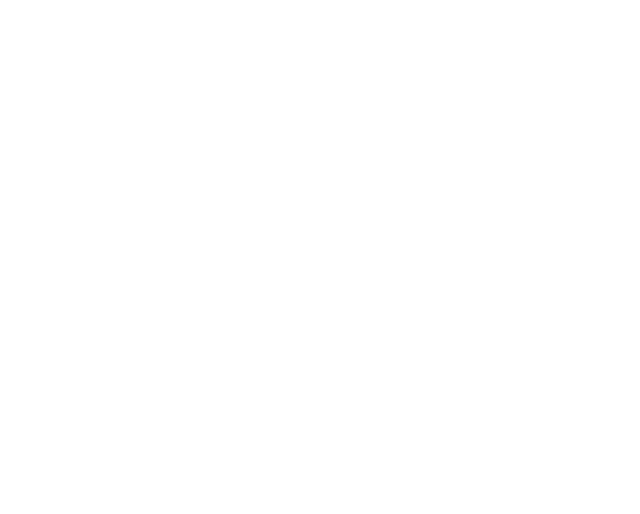
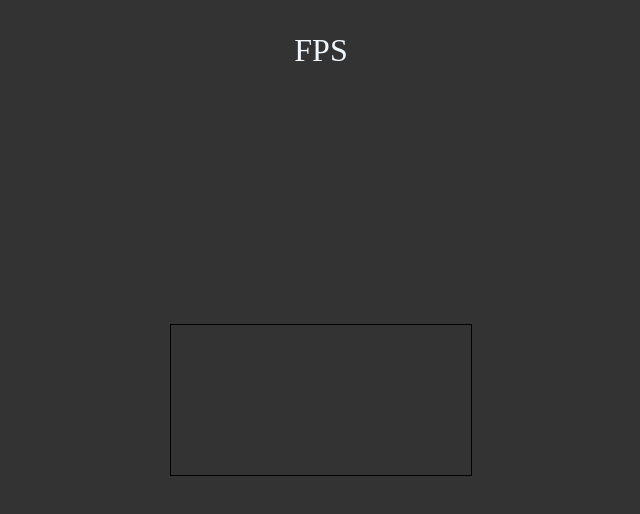
Before and after one commit to happ-2h/CrittZ, a website: page index.html in a window 1280 px wide. Shown: the whole page, without its empty margins (319-959 px from the left). Drawn offline with Linux system fonts and the light colour scheme.

Commit message:
HTML styling

```diff
--- a/index.html
+++ b/index.html
@@ -5,8 +5,41 @@
     <link rel="icon" type="image/x-icon" href="/favicon.ico" />
     <meta name="viewport" content="width=device-width, initial-scale=1.0, user-scalable=no" />
     <title>CrittZ</title>
+
+    <style>
+      * {
+        margin:          0;
+        padding:         0;
+        box-sizing:      border-box;
+        user-select:     none;
+        image-rendering: pixelated;
+      }
+
+      body {
+        width:  100vw;
+        height: 100vh;
+
+        display:         flex;
+        justify-content: center;
+        align-items:     center;
+
+        background-color: #333;
+      }
+
+      canvas {
+        outline: 1px solid;
+      }
+
+      span {
+        position:  absolute;
+        top:       2rem;
+        font-size: 2rem;
+        color:     aliceblue;
+      }
+    </style>
   </head>
   <body>
+    <span>FPS</span>
     <canvas></canvas>
   </body>
 </html>
```
